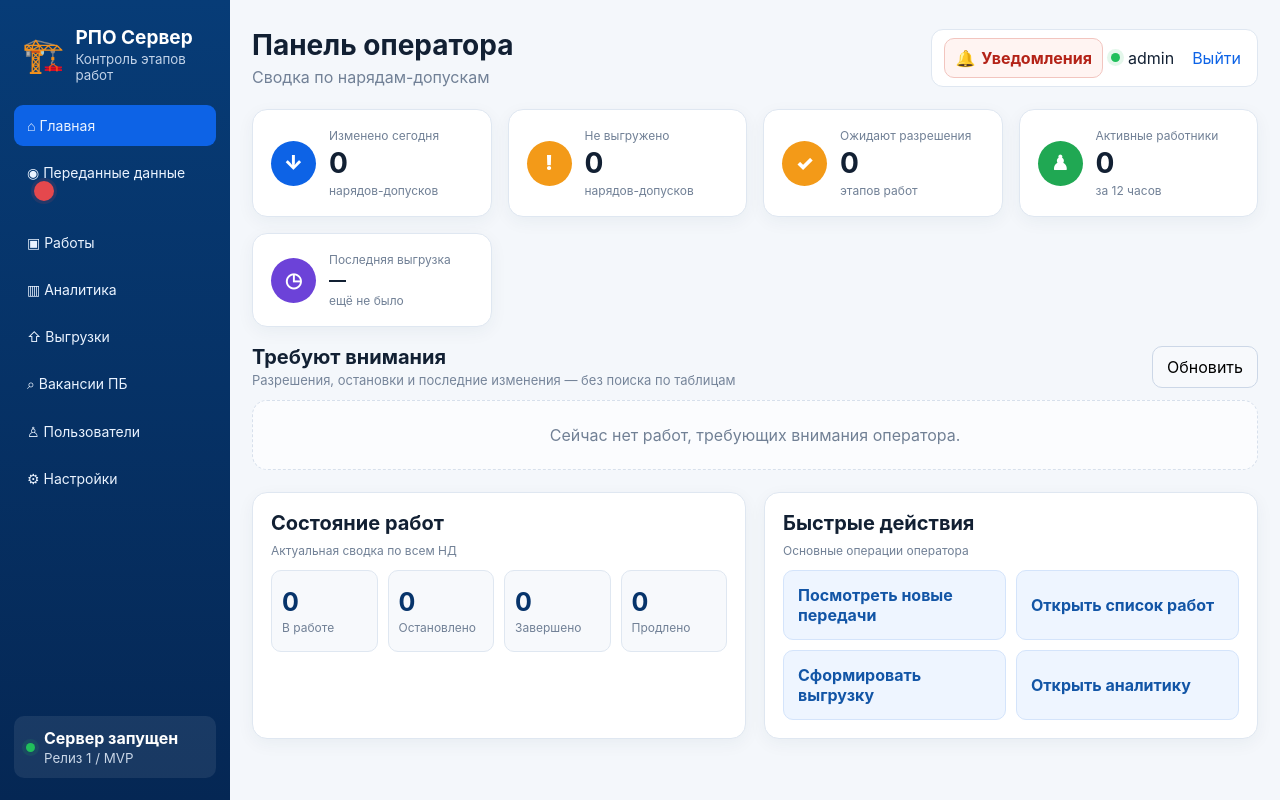
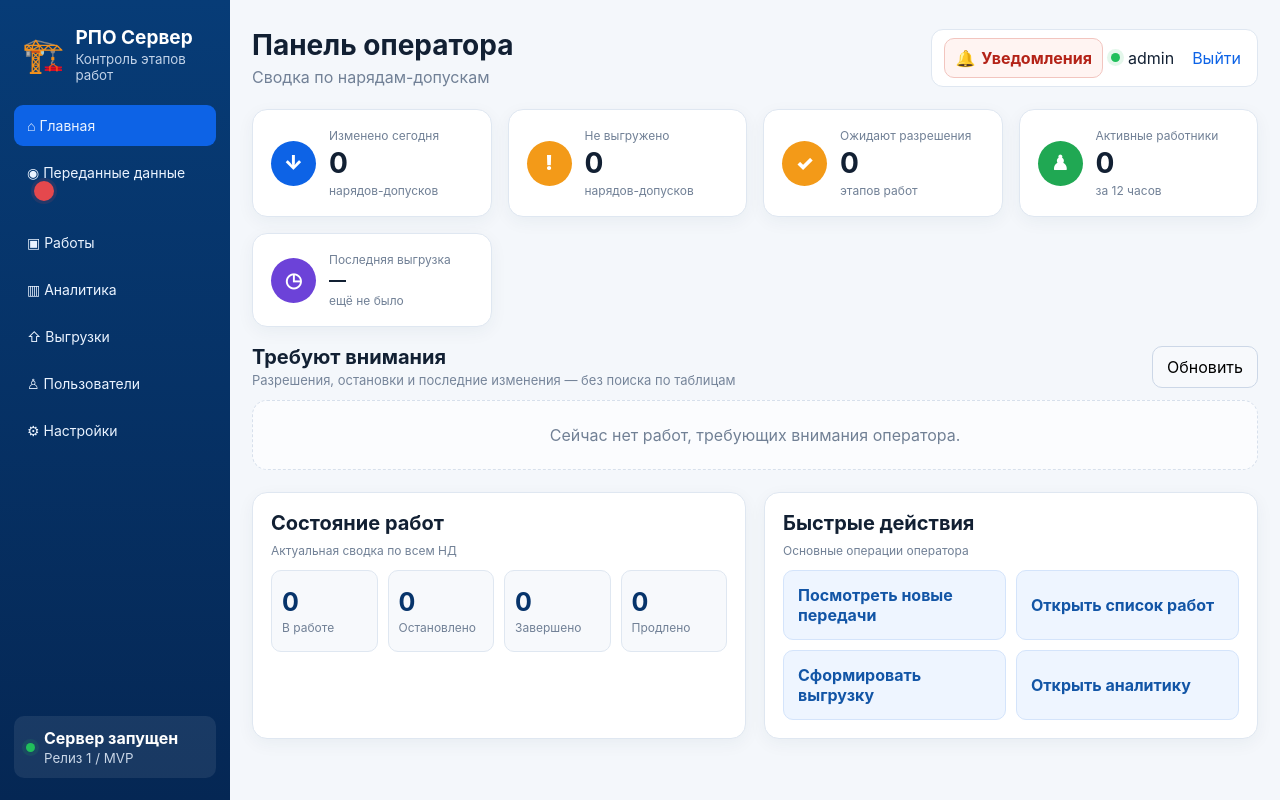
Before and after one commit to toypajnv/rpo-mobile, a FastAPI app: page /dashboard in a window 1280 px wide. Run offline with FastAPI, Linux system fonts and the light colour scheme; the visitor is signed in with stand-in values (Sample User, id 1); data comes from the database, SQL or seed files in the repository; data that the repository does not hold is empty.

Commit message:
Remove vacancy monitoring from RPO operator navigation

```diff
--- a/server/app/templates/dashboard.html
+++ b/server/app/templates/dashboard.html
@@ -9,7 +9,6 @@
     <a href="#works" data-tab-link="works">▣ Работы</a>
     <a href="#analytics" data-tab-link="analytics">▥ Аналитика</a>
     <a href="#exports" data-tab-link="exports">⇧ Выгрузки</a>
-    <a href="/vacancies" class="vacancy-nav-link">⌕ Вакансии ПБ</a>
     {% if is_admin %}<a href="#users" data-tab-link="users">♙ Пользователи</a>{% endif %}
     <a href="#settings" data-tab-link="settings">⚙ Настройки</a>
   </nav>
```
